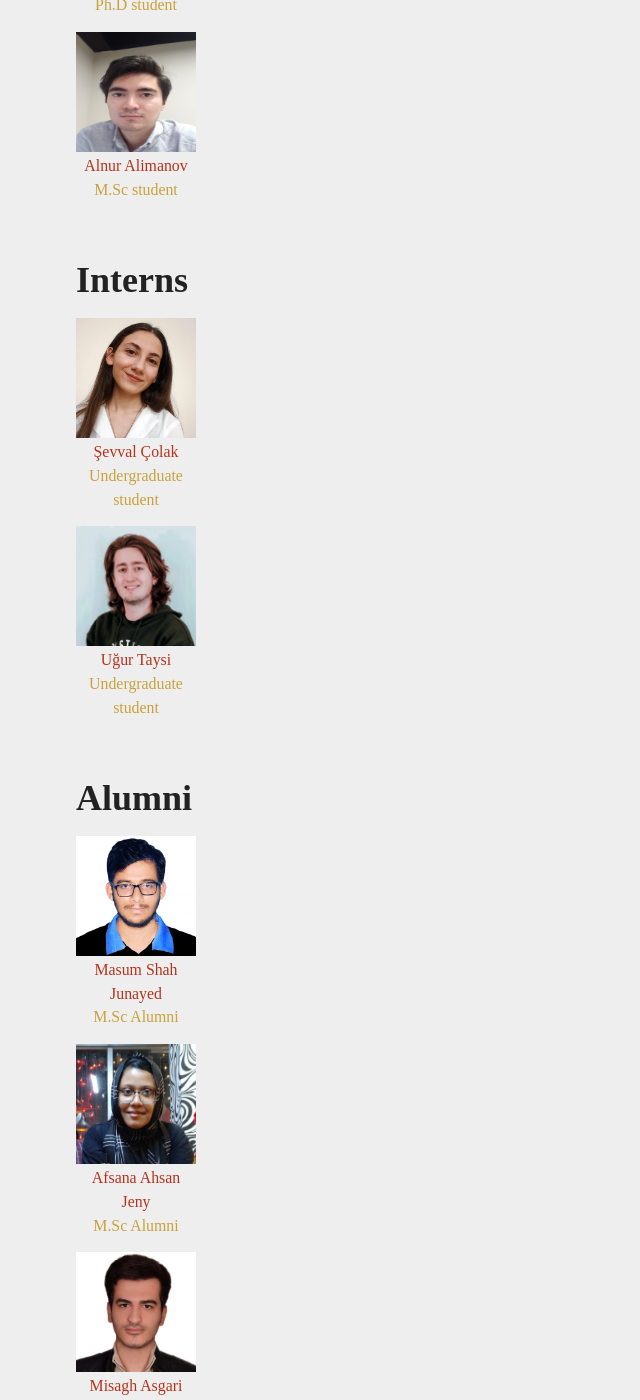
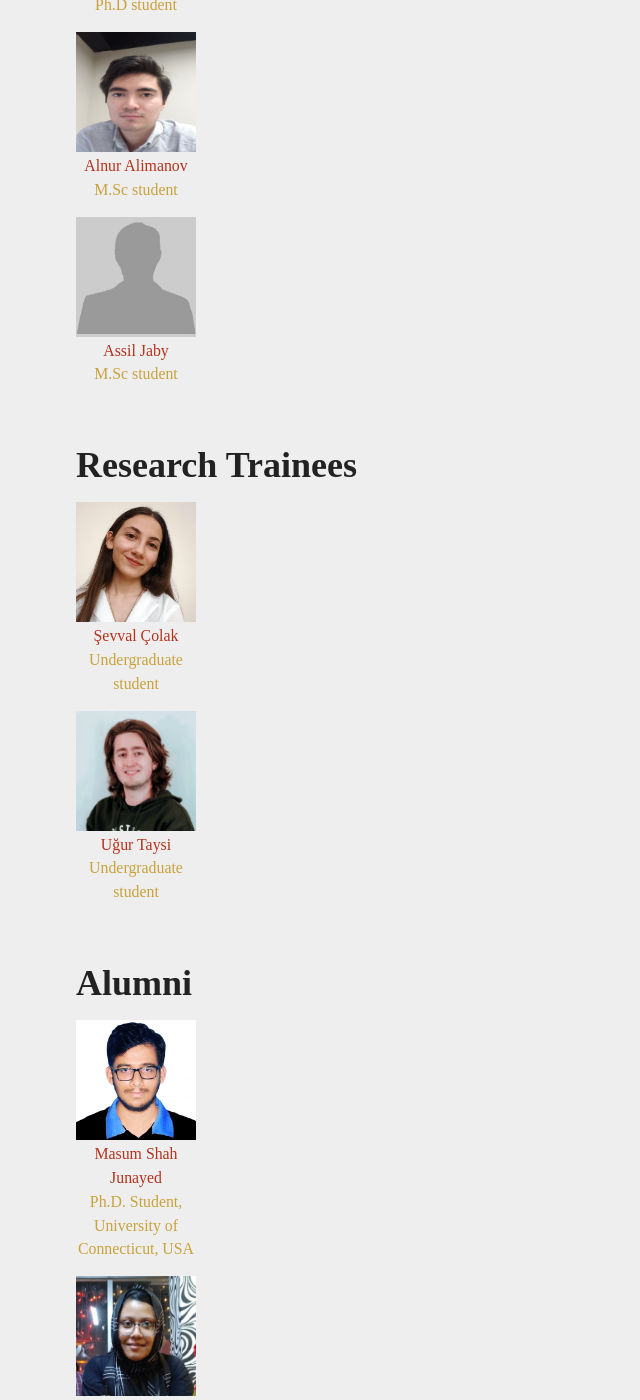
Before and after one commit to baucomputervision/baucomputervision.github.io, a Jekyll site: the page built from people.md, in a window 1280 px wide and 1400 px high, scrolled down 1453 px. Shown: the whole window, without its empty margins (0-640 px from the left). Built offline with Jekyll 4.4.1, drawn with Linux system fonts in a browser that asks for light colours.

Commit message:
Update people.md

```diff
--- a/people.md
+++ b/people.md
@@ -15,13 +15,14 @@ permalink: /people/
 {% include imagethumbnailblock.html url="/images/people/imran.jpg" caption="Md Imran Hosen" caption2="Ph.D student" width="120px" height="120px"  %}
 {% include imagethumbnailblock.html url="/images/people/arezoo.jpg" caption="Arezoo Sadeghzadeh" caption2="Ph.D student" width="120px" height="120px"  %}
 {% include imagethumbnailblock.html url="/images/people/alnur.jpg" caption="Alnur Alimanov " caption2="M.Sc student" width="120px" height="120px"  %}
+{% include imagethumbnailblock.html url="/images/people/nophoto.jpg" caption="Assil Jaby" caption2="M.Sc student" width="120px" height="120px"  %}
 
-## Interns
+## Research Trainees
 {% include imagethumbnailblock.html url="/images/people/sevval.jpg" caption="Şevval Çolak" caption2="Undergraduate student" width="120px" height="120px"  %}
 {% include imagethumbnailblock.html url="/images/people/ugur.jpg" caption="Uğur Taysi" caption2="Undergraduate student" width="120px" height="120px"  %}
 
 ## Alumni
-{% include imagethumbnailblock.html url="/images/people/masum.jpg" caption="Masum Shah Junayed" caption2="M.Sc Alumni" width="120px" height="120px"  %}
+{% include imagethumbnailblock.html url="/images/people/masum.jpg" caption="Masum Shah Junayed" caption2="Ph.D. Student, University of Connecticut, USA" width="120px" height="120px"  %}
 {% include imagethumbnailblock.html url="/images/people/afsana.jpg" caption="Afsana Ahsan Jeny " caption2="M.Sc Alumni" width="120px" height="120px"  %}
 {% include imagethumbnailblock.html url="/images/people/misagh.jpg" caption="Misagh Asgari" caption2="M.Sc" width="120px" height="120px"  %}
 {% include imagethumbnailblock.html url="/images/people/yusuf.jpg" caption="Yusuf B. Tanrıverdi" caption2="Intern Alumni" width="120px" height="120px"  %}
```
